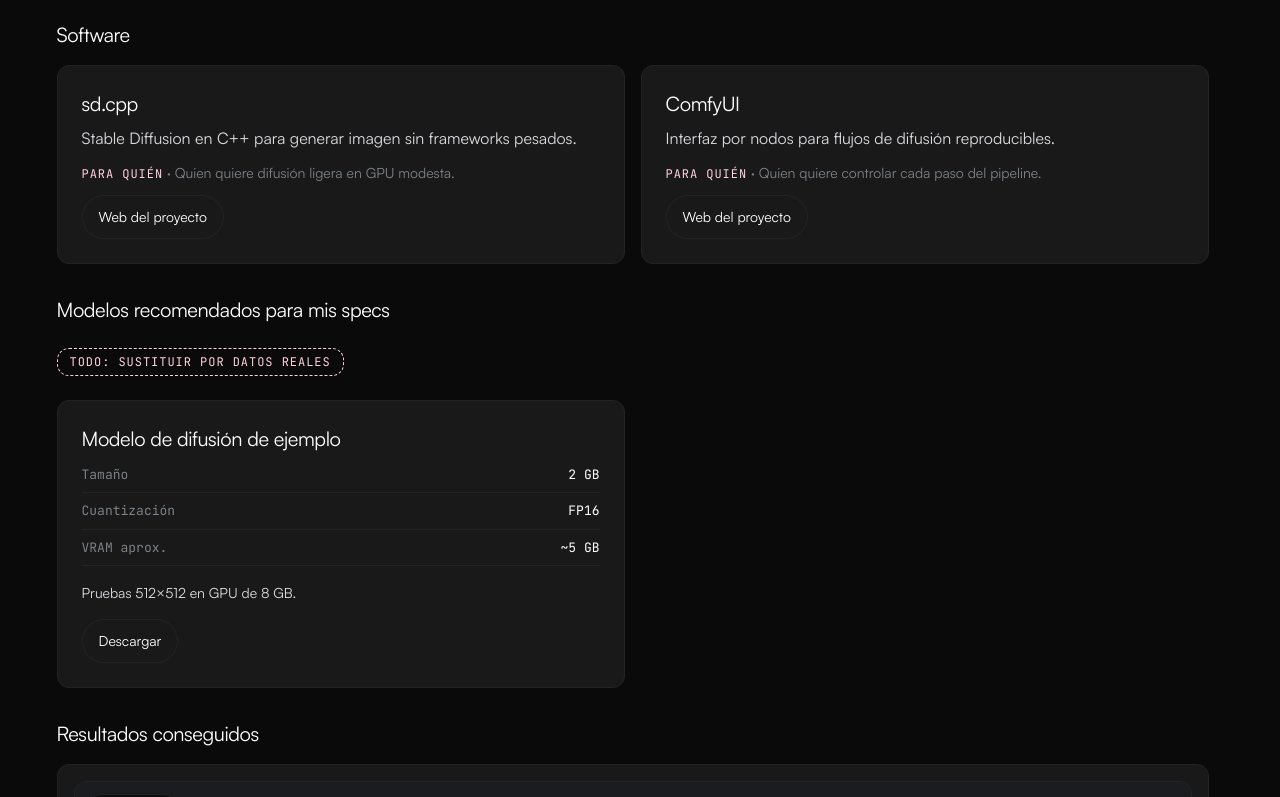
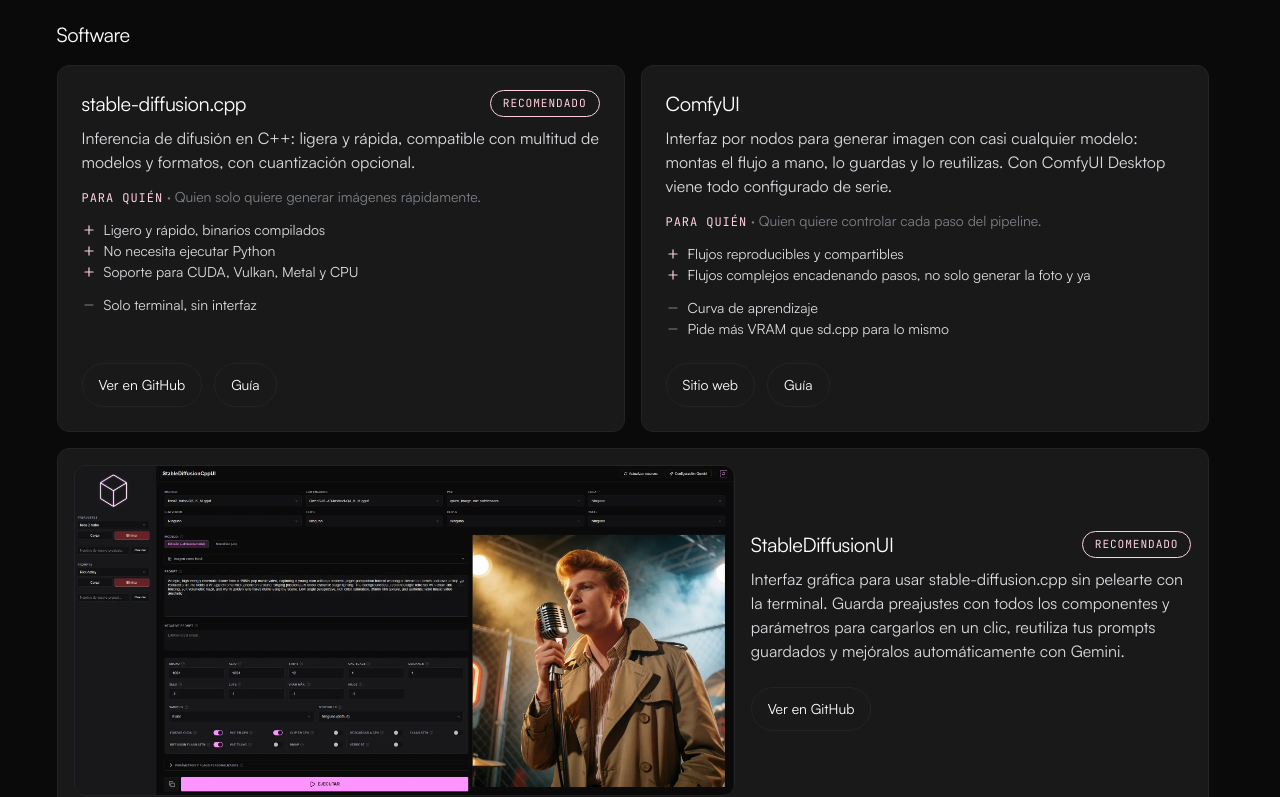
Before and after one commit to igisbert/lowvram, an Astro site: page /imagen in a window 1280 px wide. Shown: the part 503-1300 px from the top of the page. Built offline with nearby package versions, Linux system fonts and the light colour scheme; Astro itself is replaced by a stand-in of ours.

Commit message:
feat: add Spotlight and VideoResults components with corresponding data sources
- Implemented Spotlight component to display highlighted UIs with images, descriptions, and links.
- Created VideoResults component to show video generation results, including handling empty states.
- Added data files for spotlight items and video results, with placeholders for future content.
- Developed video page layout integrating new components and providing information on video generation software and models.

```diff
--- a/package.json
+++ b/package.json
@@ -13,6 +13,7 @@
   },
   "dependencies": {
     "@fontsource-variable/jetbrains-mono": "^5.3.0",
+    "@lucide/astro": "^1.55.0",
     "astro": "^7.3.8"
   }
 }
--- a/src/components/ModelCard.astro
+++ b/src/components/ModelCard.astro
@@ -25,7 +25,7 @@ const { item } = Astro.props;
     </div>
   </dl>
   <p>{item.use}</p>
-  <a class="button" href={item.url} rel="noopener">Descargar</a>
+  <a class="button" href={item.url} target="_blank" rel="noopener">Descargar</a>
 </article>
 
 <style>
--- a/src/components/SoftwareCard.astro
+++ b/src/components/SoftwareCard.astro
@@ -1,4 +1,5 @@
 ---
+import { Minus, Plus } from "@lucide/astro";
 import type { SoftwareItem } from "@/types";
 
 interface Props {
@@ -9,40 +10,78 @@ const { item } = Astro.props;
 ---
 
 <article class="card">
-  <h3>{item.name}</h3>
+  <div class="head">
+    <h3>{item.name}</h3>
+    {item.recommended && <span class="mono badge">Recomendado</span>}
+  </div>
   <p>{item.description}</p>
   <p class="audience"><span class="mono kicker">Para quién</span> · {item.audience}</p>
   {item.pros && (
     <ul class="points">
       {item.pros.map((pro) => (
-        <li class="pro">{pro}</li>
+        <li class="pro"><Plus size={14} /><span>{pro}</span></li>
       ))}
     </ul>
   )}
   {item.cons && (
     <ul class="points">
       {item.cons.map((con) => (
-        <li class="con">{con}</li>
+        <li class="con"><Minus size={14} /><span>{con}</span></li>
       ))}
     </ul>
   )}
-  <a class="button" href={item.url} rel="noopener">Web del proyecto</a>
+  <footer class="foot">
+    {item.links.map((link) => (
+      <a class="button" href={link.href} target="_blank" rel="noopener">{link.label}</a>
+    ))}
+  </footer>
 </article>
 
 <style>
   .card {
+    display: flex;
+    flex-direction: column;
+    height: 100%;
     background: var(--canvas-card);
     border: 1px solid var(--hairline);
     border-radius: var(--radius);
     padding: var(--space-xl);
 
-    h3 {
-      margin: 0 0 var(--space-sm);
-    }
-
     p {
       margin: 0 0 var(--space-md);
     }
+  }
+
+  .foot {
+    display: flex;
+    flex-wrap: wrap;
+    gap: var(--space-sm) var(--space-md);
+    margin-top: auto;
+    padding-top: var(--space-md);
+  }
+
+  .head {
+    display: flex;
+    align-items: center;
+    flex-wrap: wrap;
+    gap: var(--space-sm) var(--space-md);
+    margin: 0 0 var(--space-sm);
+
+    h3 {
+      margin: 0;
+    }
+  }
+
+  .badge {
+    font-size: 0.7rem;
+    letter-spacing: 0.08em;
+    text-transform: uppercase;
+    color: var(--accent);
+    border: 1px solid var(--accent);
+    border-radius: var(--radius-pill);
+    padding: var(--space-xs) var(--space-md);
+    white-space: nowrap;
+    margin-left: auto;
   }
 
   .audience {
@@ -64,21 +103,21 @@ const { item } = Astro.props;
     font-size: 0.875rem;
 
     li {
-      padding-left: var(--space-lg);
-      position: relative;
+      display: flex;
+      align-items: flex-start;
+      gap: var(--space-sm);
     }
 
-    .pro::before {
-      content: "+";
-      position: absolute;
-      left: 0;
+    svg {
+      flex-shrink: 0;
+      margin-top: 4px;
+    }
+
+    .pro svg {
       color: var(--accent);
     }
 
-    .con::before {
-      content: "–";
-      position: absolute;
-      left: 0;
+    .con svg {
       color: var(--mute);
     }
   }
--- a/src/components/SpecCard.astro
+++ b/src/components/SpecCard.astro
@@ -42,6 +42,7 @@ const { item } = Astro.props;
       height: 100%;
       object-fit: contain;
       display: block;
+      filter: drop-shadow(10px 10px 8px rgb(0 0 0 / 0.75));
     }
   }
 
--- /dev/null
+++ b/src/components/Spotlight.astro
@@ -0,0 +1,120 @@
+---
+import type { SpotlightItem } from "@/types";
+
+interface Props {
+  items: SpotlightItem[];
+}
+
+const { items } = Astro.props;
+---
+
+<div class="spotlights">
+  {
+    items.map((item) => (
+      <article class="spot">
+        <div class="shot">
+          <img
+            src={item.image}
+            alt={item.imageAlt}
+            loading="lazy"
+            decoding="async"
+          />
+        </div>
+        <div class="body">
+          <div class="head">
+            <h3>{item.name}</h3>
+            <span class="mono badge">Recomendado</span>
+          </div>
+          <p>{item.description}</p>
+          <footer class="foot">
+            {item.links.map((link) => (
+              <a class="button" href={link.href} target="_blank" rel="noopener">
+                {link.label}
+              </a>
+            ))}
+          </footer>
+        </div>
+      </article>
+    ))
+  }
+</div>
+
+<style>
+  .spotlights {
+    display: grid;
+    gap: var(--space-lg);
+    margin: var(--space-lg) 0 var(--space-2xl);
+  }
+
+  .spot {
+    display: grid;
+    grid-template-columns: 1fr;
+    gap: var(--space-lg);
+    background: var(--canvas-card);
+    border: 1px solid var(--hairline);
+    border-radius: var(--radius);
+    padding: var(--space-lg);
+  }
+
+  .shot {
+    overflow: hidden;
+    border-radius: var(--radius);
+    border: 1px solid var(--hairline);
+    background: var(--canvas-soft);
+
+    img {
+      width: 100%;
+      height: 100%;
+      object-fit: contain;
+      display: block;
+    }
+  }
+
+  .body {
+    display: flex;
+    flex-direction: column;
+
+    p {
+      margin: 0 0 var(--space-md);
+    }
+  }
+
+  .head {
+    display: flex;
+    align-items: center;
+    flex-wrap: wrap;
+    gap: var(--space-sm) var(--space-md);
+    margin: 0 0 var(--space-sm);
+
+    h3 {
+      margin: 0;
+    }
+  }
+
+  .badge {
+    font-size: 0.7rem;
+    letter-spacing: 0.08em;
+    text-transform: uppercase;
+    color: var(--accent);
+    border: 1px solid var(--accent);
+    border-radius: var(--radius-pill);
+    padding: var(--space-xs) var(--space-md);
+    white-space: nowrap;
+    margin-left: auto;
+  }
+
+  .foot {
+    display: flex;
+    flex-wrap: wrap;
+    gap: var(--space-sm) var(--space-md);
+    margin-top: auto;
+    padding-top: var(--space-md);
+  }
+
+  @media (min-width: 768px) {
+    .spot {
+      grid-template-columns: 3fr 2fr;
+      align-items: center;
+    }
+  }
+</style>
--- /dev/null
+++ b/src/components/VideoResults.astro
@@ -0,0 +1,124 @@
+---
+import type { VideoResult } from "@/types";
+
+interface Props {
+  items: VideoResult[];
+}
+
+const { items } = Astro.props;
+---
+
+{items.length === 0 ? (
+  <div class="empty" role="status">
+    <p class="mono">Sin resultados todavía</p>
+    <p>TODO: sustituir por datos reales. Cuando generes tus vídeos, añade una entrada al array y aparecerá aquí.</p>
+  </div>
+) : (
+  <div class="videos">
+    {items.map((item) => (
+      <article class="card">
+        <div class="frame">
+          <video src={item.src} controls preload="metadata" aria-label={item.label}>
+            Tu navegador no soporta vídeo HTML5.
+          </video>
+          <span class="mono badge">{item.model}</span>
+        </div>
+        {item.time ? (
+          <p class="mono time">Tiempo: {item.time}</p>
+        ) : (
+          <p class="mono time" aria-hidden="true">&nbsp;</p>
+        )}
+        {item.prompt ? (
+          <p class="mono prompt">{item.prompt}</p>
+        ) : null}
+      </article>
+    ))}
+  </div>
+)}
+
+<style>
+  .videos {
+    display: grid;
+    grid-template-columns: 1fr;
+    gap: var(--space-lg);
+  }
+
+  @media (min-width: 768px) {
+    .videos {
+      grid-template-columns: repeat(2, 1fr);
+    }
+  }
+
+  .card {
+    background: var(--canvas-card);
+    border: 1px solid var(--hairline);
+    border-radius: var(--radius);
+    padding: var(--space-lg);
+  }
+
+  .frame {
+    position: relative;
+    aspect-ratio: 16 / 9;
+    overflow: hidden;
+    border-radius: var(--radius);
+    border: 1px solid var(--hairline);
+    background: var(--canvas-soft);
+
+    video {
+      width: 100%;
+      height: 100%;
+      display: block;
+    }
+  }
+
+  .badge {
+    position: absolute;
+    top: var(--space-md);
+    left: var(--space-md);
+    background: rgb(10 10 10 / 0.8);
+    color: var(--ink);
+    font-size: 0.75rem;
+    letter-spacing: 0.08em;
+    text-transform: uppercase;
+    padding: var(--space-xs) var(--space-md);
+    border-radius: var(--radius-pill);
+    border: 1px solid var(--hairline);
+  }
+
+  .time {
+    font-size: 0.75rem;
+    color: var(--mute);
+    margin: var(--space-sm) 0 0;
+    min-height: 1lh;
+  }
+
+  .prompt {
+    font-size: 0.8125rem;
+    color: var(--ink);
+    margin: var(--space-sm) 0 0;
+    border-top: 1px solid var(--hairline);
+    padding-top: var(--space-md);
+    overflow-wrap: anywhere;
+  }
+
+  .empty {
+    background: var(--canvas-soft);
+    border: 1px solid var(--hairline);
+    border-radius: var(--radius);
+    padding: var(--space-3xl);
+    text-align: center;
+
+    p:first-child {
+      color: var(--ink);
+      text-transform: uppercase;
+      font-size: 0.75rem;
+      letter-spacing: 0.08em;
+    }
+
+    p:last-child {
+      color: var(--mute);
+      font-size: 0.875rem;
+      margin-inline: auto;
+    }
+  }
+</style>
--- a/src/data/navigation.ts
+++ b/src/data/navigation.ts
@@ -5,4 +5,5 @@ export const navigation: NavItem[] = [
   { label: "Inicio", href: "/" },
   { label: "Modelos de texto", href: "/llm" },
   { label: "Modelos de imagen", href: "/imagen" },
+  { label: "Modelos de vídeo", href: "/video" },
 ];
--- a/src/data/software.ts
+++ b/src/data/software.ts
@@ -4,39 +4,82 @@ import type { SoftwareItem } from "@/types";
 export const llmSoftware: SoftwareItem[] = [
   {
     name: "Ollama",
-    description: "Ejecuta LLM locales con un solo comando y API compatible con OpenAI.",
-    url: "https://ollama.com",
+    description: "Ejecuta LLM locales con un solo comando y API compatible con OpenAI. Tiene su propio catálogo de modelos y ofrece nube de pago por si un modelo no cabe en tu equipo.",
+    links: [{ label: "Sitio web", href: "https://ollama.com" }],
     audience: "Quien quiere empezar rápido sin configurar nada.",
-    pros: ["Instalación simple", "Buena API local"],
+    pros: ["Instalación simple", "Catálogo propio: un pull y listo", "Buena API local"],
     cons: ["Menos control fino que llama.cpp"],
   },
   {
-    name: "llama.cpp",
-    description: "Motor de inferencia en C++ optimizado para CPU y GPU con offload parcial.",
-    url: "https://github.com/ggerganov/llama.cpp",
-    audience: "Quien quiere exprimir VRAM y medir t/s de verdad.",
+    name: "LM Studio",
+    description: "App de escritorio para buscar, descargar y probar modelos de Hugging Face con chat integrado, y servirlos en red local con API compatible con OpenAI.",
+    links: [{ label: "Sitio web", href: "https://lmstudio.ai" }],
+    audience: "Quien prefiere GUI antes que terminal.",
+    pros: ["Interfaz cuidada, ideal para empezar", "Servidor local con un clic"],
+    cons: ["Más pesado que Ollama", "Menos control fino que llama.cpp"],
   },
   {
-    name: "LM Studio",
-    description: "App de escritorio para descargar, probar y servir modelos con interfaz gráfica.",
-    url: "https://lmstudio.ai",
-    audience: "Quien prefiere GUI antes que terminal.",
+    name: "llama.cpp",
+    description: "Motor de inferencia en C++ que ejecuta modelos GGUF en CPU y GPU, con descarga parcial por capas para exprimir la VRAM disponible.",
+    links: [
+      { label: "Ver en GitHub", href: "https://github.com/ggerganov/llama.cpp" },
+      { label: "Guía", href: "https://ai.manz.dev/learn/setup/llamacpp/" },
+    ],
+    audience: "Quien quiere exprimir VRAM y medir t/s de verdad.",
+    pros: ["Offload por capas: decide qué cabe en GPU y qué va a RAM", "Mide t/s reales de generación y de prompt", "Control total sobre parámetros y cuantización"],
+    cons: ["Más difícil de usar que Ollama o LM Studio"],
+    recommended: true,
+  },
+  {
+    name: "vLLM",
+    description: "Motor para servir modelos en servidor, con API compatible con OpenAI y alto rendimiento ante muchas peticiones concurrentes.",
+    links: [{ label: "Ver en GitHub", href: "https://github.com/vllm-project/vllm" }],
+    audience: "Quien quiere montar un servidor local para varias apps o usuarios a la vez.",
+    pros: ["Muy alto rendimiento sirviendo", "API compatible con OpenAI"],
+    cons: ["Pensado para Linux y GPU potentes", "Sobredimensionado para un solo usuario en 8 GB"],
+  },
+];
+
+/* Ficha real de Pi. */
+export const llmAgents: SoftwareItem[] = [
+  {
+    name: "Pi",
+    description: "Agente de terminal mínimo y extensible que funciona con decenas de proveedores, tanto en local como en nube.",
+    links: [
+      { label: "Sitio web", href: "https://pi.dev" },
+      { label: "Guía", href: "https://ai.manz.dev/learn/setup/pi/" },
+    ],
+    audience: "Quien quiere un agente ligero y moldeable para programar con sus modelos.",
+    pros: ["Núcleo mínimo que adaptas a tu flujo", "Al ser tan mínimo, apenas consume contexto de serie"],
+    cons: ["Sin subagentes ni modo plan de serie"],
+    recommended: true,
   },
 ];
 
 /* TODO: sustituir por datos reales. */
 export const diffusionSoftware: SoftwareItem[] = [
   {
-    name: "sd.cpp",
-    description: "Stable Diffusion en C++ para generar imagen sin frameworks pesados.",
-    url: "https://github.com/leejet/stable-diffusion.cpp",
-    audience: "Quien quiere difusión ligera en GPU modesta.",
+    name: "stable-diffusion.cpp",
+    description: "Inferencia de difusión en C++: ligera y rápida, compatible con multitud de modelos y formatos, con cuantización opcional.",
+    links: [
+      { label: "Ver en GitHub", href: "https://github.com/leejet/stable-diffusion.cpp" },
+      { label: "Guía", href: "https://ai.manz.dev/learn/setup/stablediffusioncpp/" },
+    ],
+    audience: "Quien solo quiere generar imágenes rápidamente. ",
+    pros: ["Ligero y rápido, binarios compilados", "No necesita ejecutar Python", "Soporte para CUDA, Vulkan, Metal y CPU"],
+    cons: ["Solo terminal, sin interfaz"],
+    recommended: true,
   },
   {
     name: "ComfyUI",
-    description: "Interfaz por nodos para flujos de difusión reproducibles.",
-    url: "https://github.com/comfyanonymous/ComfyUI",
+    description: "Interfaz por nodos para generar imagen con casi cualquier modelo: montas el flujo a mano, lo guardas y lo reutilizas. Con ComfyUI Desktop viene todo configurado de serie.",
+    links: [
+      { label: "Sitio web", href: "https://www.comfy.org" },
+      { label: "Guía", href: "https://ai.manz.dev/learn/setup/comfyui/" },
+    ],
     audience: "Quien quiere controlar cada paso del pipeline.",
+    pros: ["Flujos reproducibles y compartibles", "Flujos complejos encadenando pasos, no solo generar la foto y ya"],
+    cons: ["Curva de aprendizaje", "Pide más VRAM que sd.cpp para lo mismo"],
   },
 ];
 
@@ -45,7 +88,7 @@ export const upscaleSoftware: SoftwareItem[] = [
   {
     name: "Real-ESRGAN",
     description: "Upscale clásico por línea de comandos, modelos intercambiables.",
-    url: "https://github.com/xinntao/Real-ESRGAN",
+    links: [{ label: "Ver en GitHub", href: "https://github.com/xinntao/Real-ESRGAN" }],
     audience: "Quien quiere ampliar sin interfaz gráfica.",
   },
 ];
@@ -55,7 +98,29 @@ export const otherSoftware: SoftwareItem[] = [
   {
     name: "Rembg",
     description: "Quita el fondo de una imagen en local con modelos U²-Net.",
-    url: "https://github.com/danielgatis/rembg",
+    links: [{ label: "Ver en GitHub", href: "https://github.com/danielgatis/rembg" }],
     audience: "Quien necesita recortes con transparencia.",
   },
 ];
+
+/* TODO: sustituir por datos reales. */
+export const videoSoftware: SoftwareItem[] = [
+  {
+    name: "ComfyUI",
+    description: "Interfaz por nodos que también sirve flujos de vídeo (AnimateDiff y similares).",
+    links: [
+      { label: "Sitio web", href: "https://www.comfy.org" },
+      { label: "Guía", href: "https://ai.manz.dev/learn/setup/comfyui/" },
+    ],
+    audience: "Quien ya lo usa para imagen y quiere probar vídeo.",
+  },
+  {
+    name: "stable-diffusion.cpp",
+    description: "Stable Diffusion en C++ con soporte de vídeo (Stable Video Diffusion) para generar clips en local.",
+    links: [
+      { label: "Ver en GitHub", href: "https://github.com/leejet/stable-diffusion.cpp" },
+      { label: "Guía", href: "https://ai.manz.dev/learn/setup/stablediffusioncpp/" },
+    ],
+    audience: "Quien quiere probar vídeo sin frameworks pesados.",
+  },
+];
--- /dev/null
+++ b/src/data/spotlights.ts
@@ -0,0 +1,15 @@
+import type { SpotlightItem } from "@/types";
+
+/* UIs propias destacadas. Añadir una = añadir una entrada, sin tocar componentes. */
+export const diffusionSpotlights: SpotlightItem[] = [
+  {
+    name: "StableDiffusionUI",
+    description:
+      "Interfaz gráfica para usar stable-diffusion.cpp sin pelearte con la terminal. Guarda preajustes con todos los componentes y parámetros para cargarlos en un clic, reutiliza tus prompts guardados y mejóralos automáticamente con Gemini.",
+    image: "/stablediffusioncppui.webp",
+    imageAlt: "Captura de StableDiffusionUI generando una imagen",
+    links: [
+      { label: "Ver en GitHub", href: "https://github.com/igisbert/StableDiffusionUI" },
+    ],
+  },
+];
--- /dev/null
+++ b/src/data/video-results.ts
@@ -0,0 +1,5 @@
+import type { VideoResult } from "@/types";
+
+/* Sin datos reales: el componente muestra un estado vacío claro.
+   TODO: sustituir por datos reales. NO inventar cifras. */
+export const videoResults: VideoResult[] = [];
--- a/src/pages/llm.astro
+++ b/src/pages/llm.astro
@@ -7,7 +7,7 @@ import Section from "@/components/Section.astro";
 import SoftwareList from "@/components/SoftwareList.astro";
 import { llmResults } from "@/data/llm-results";
 import { llmModels } from "@/data/models";
-import { llmSoftware } from "@/data/software";
+import { llmAgents, llmSoftware } from "@/data/software";
 import Layout from "@/layouts/Layout.astro";
 ---
 
@@ -28,6 +28,10 @@ import Layout from "@/layouts/Layout.astro";
 
     <Section eyebrow="Programas" title="Software para usar LLM locales">
       <SoftwareList items={llmSoftware} />
+    </Section>
+
+    <Section eyebrow="Herramientas" title="Agentes">
+      <SoftwareList items={llmAgents} />
     </Section>
 
     <Section eyebrow="Para 8 GB de VRAM" title="Modelos recomendados para mis specs">
```
Also changed, not shown: src/data/models.ts (+12 -0 lines), src/pages/imagen.astro (+12 -15 lines), src/pages/video.astro (added, +76 -0 lines), src/types.ts (+24 -1 lines), pnpm-lock.yaml, public/stablediffusioncppui.webp (added).
